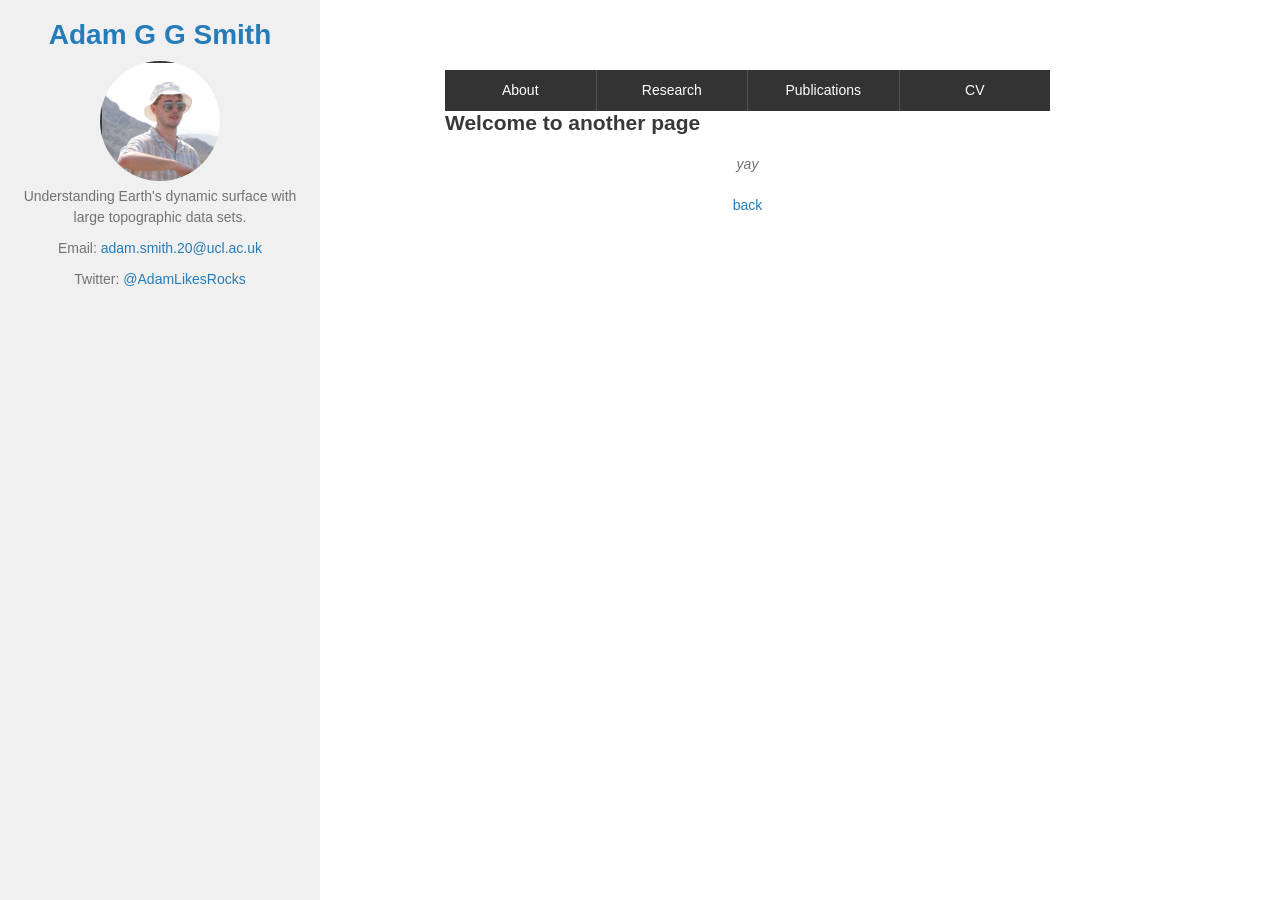
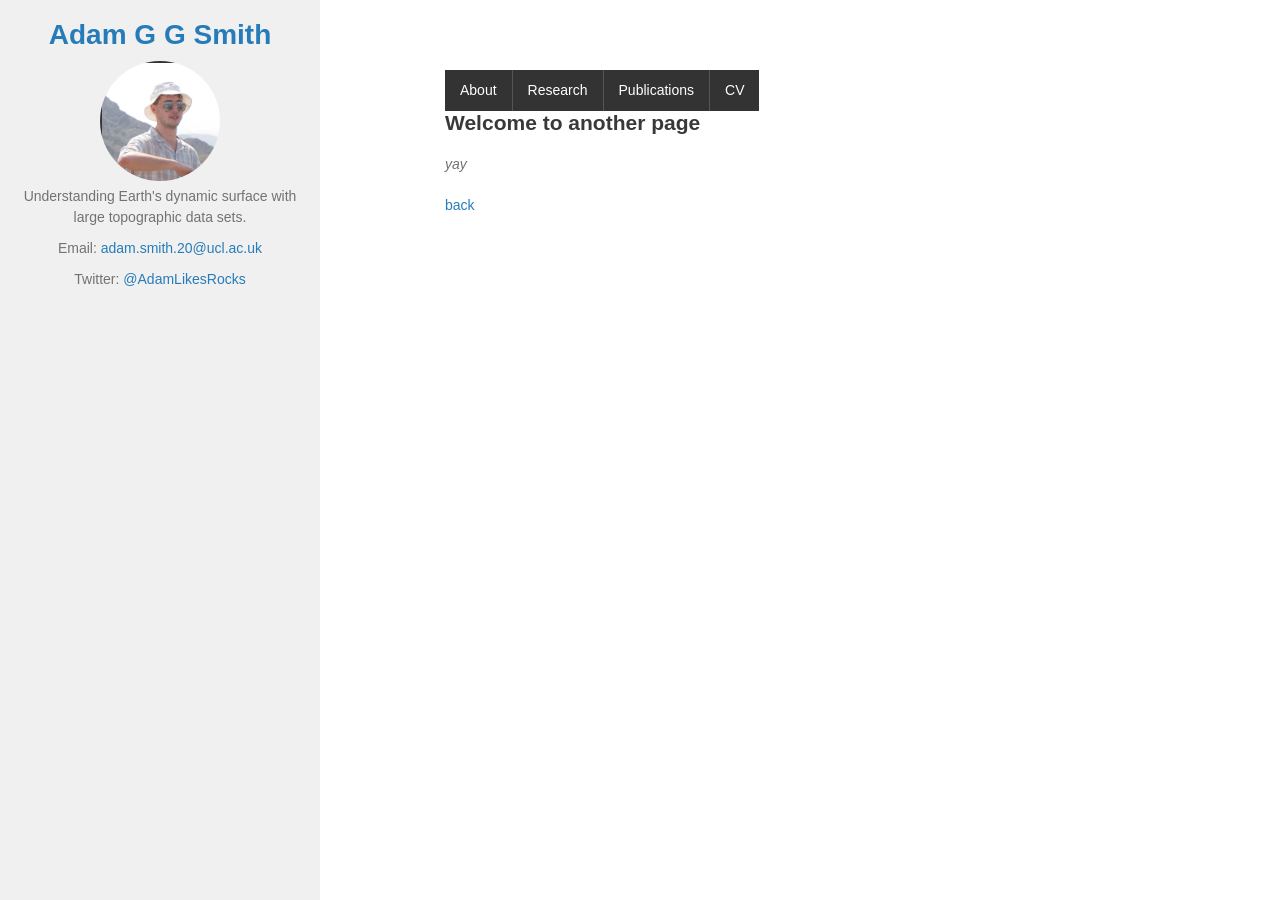
Before and after one commit to adamsmith142/adamsmith142.github.io, a Jekyll site: the page built from another-page.md, in a window 1280 px wide and 900 px high. Built offline with Jekyll 4.4.1, drawn with Linux system fonts in a browser that asks for light colours; our own code applies the rules of GitHub Pages for plain Markdown files.

Commit message:
Update default.html

```diff
--- a/_layouts/default.html
+++ b/_layouts/default.html
@@ -67,7 +67,12 @@
     margin-left: 25%;
     margin-right: 0; /* Adjusted to ensure margin is only on the left */
     overflow-y: auto;
-            align-items: flex-start;
+    display: flex;
+    flex-direction: column;
+}
+
+main > * {
+    align-self: flex-start; /* Align text to the left in the main content */
 }
 
         .tabs {
```
Lines whose indentation alone changed are shown as unchanged.
